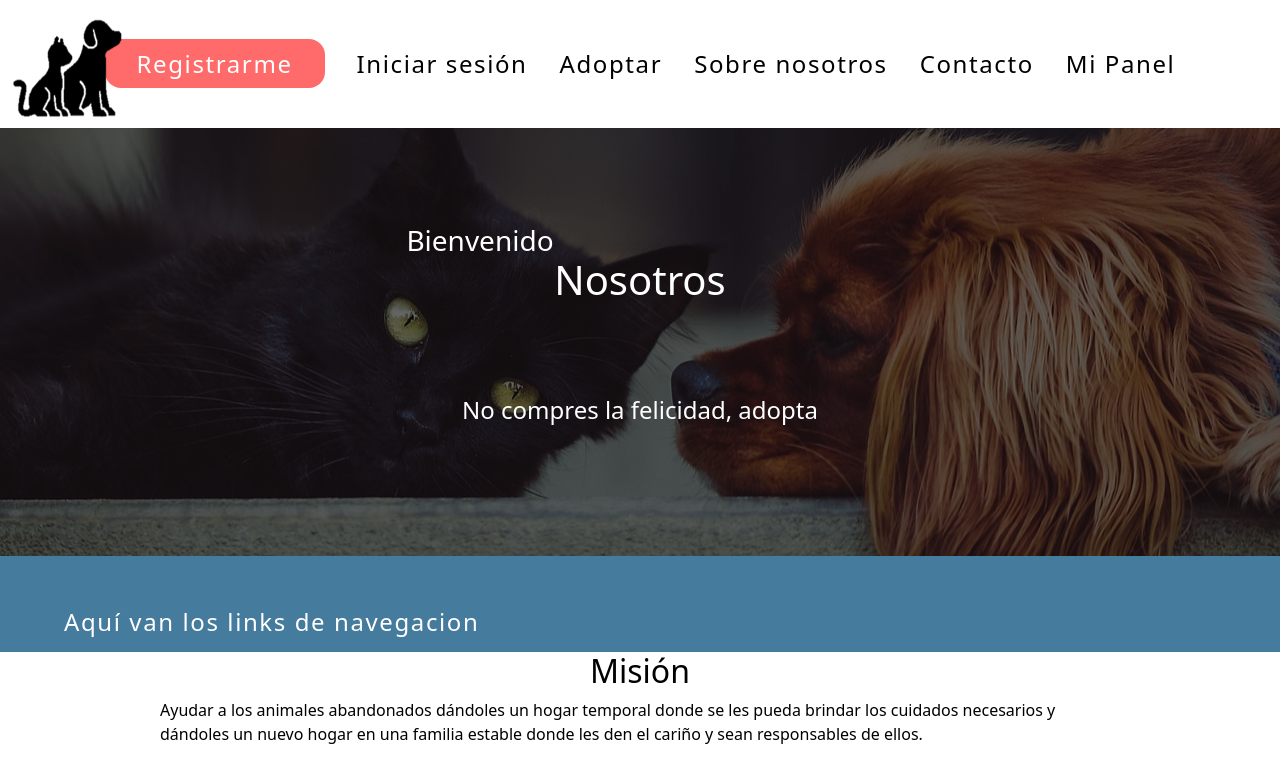
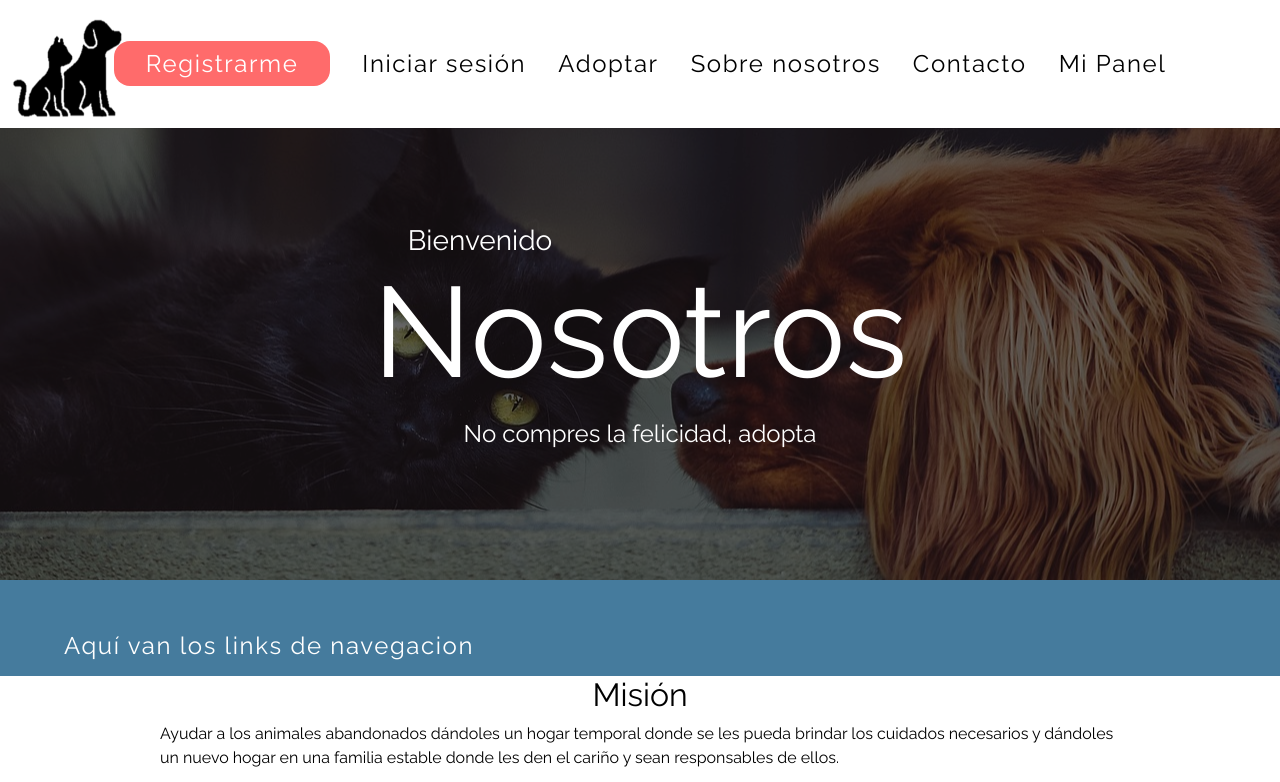
Before and after one commit to DanielaDelaCruzYamahoka/adoptme, a React (Create React App) app: page /Nosotros in a window 1280 px wide. Shown: the top 782 px of the page. Built offline with nearby package versions, Linux system fonts and the light colour scheme.

Commit message:
fuente lista

```diff
--- a/src/Components/Header.css
+++ b/src/Components/Header.css
@@ -1,7 +1,7 @@
 @import url("https://fonts.googleapis.com/css2?family=Raleway&display=swap");
 /* Se importa la fuente y se integra en el cuerpo del componente */
-body {
-  font-family: "Raleway";
+html body {
+  font-family: 'Raleway', sans-serif;
   margin: auto;
 }
 
@@ -62,7 +62,7 @@ body {
 }
 h1 {
   height: 0;
-  font-size: 8rem;
+  font-size: 8rem !important;
   font-weight: 150;
   color: white;
   margin-top: 6rem;
--- a/src/Components/Header.js
+++ b/src/Components/Header.js
@@ -27,7 +27,7 @@ function Header(props) {
         <h3>{props.texto1}</h3>
         <br/>
         <h1>{props.texto2}</h1>
-
+        <br/>
         <p>No compres la felicidad, adopta</p>
       </section>
     </section>
```
